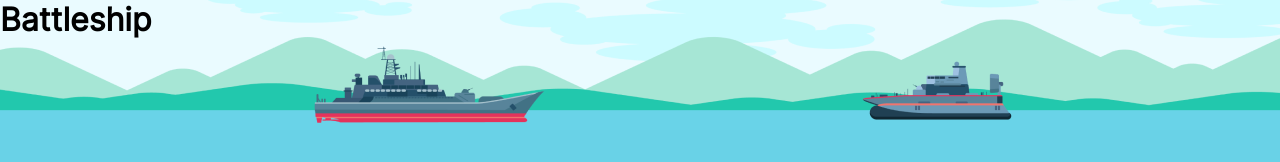
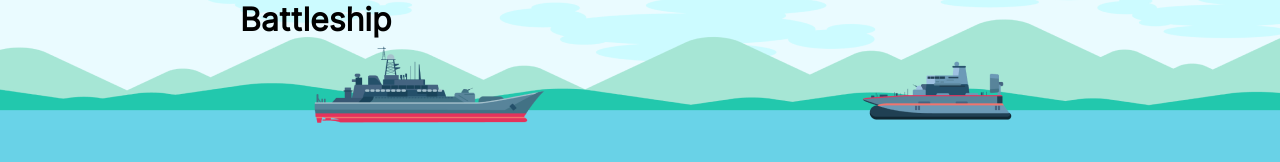
Before and after one commit to confett0/odin-battleship, a website built with webpack: page dist/index.html in a window 1280 px wide. Built offline with nearby package versions, Linux system fonts and the light colour scheme.

Commit message:
Fix body styling

```diff
--- a/src/style.css
+++ b/src/style.css
@@ -26,17 +26,19 @@
 }
 
 body {
+    align-items: center;
+    background: #69D2E7 url("images/header.png") no-repeat top center;
     display: flex;
     font-family: "Inter Regular";
     flex-direction: column;
+    min-height: 100vh;
 }
 
 header {
-    background: url("images/header.png") no-repeat center;
     height: 130px;
+    width: min(1000px, 100vh);
 }
 
 main {
-    background-color: #69D2E7;
-    min-height: calc(100vh - 130px);
+    max-width: 1000px;
 }
```
Also changed, not shown: dist/02850f28027788580733.ttf (added), dist/6058d3da655fb35169c2.ttf (added), dist/main.js.
